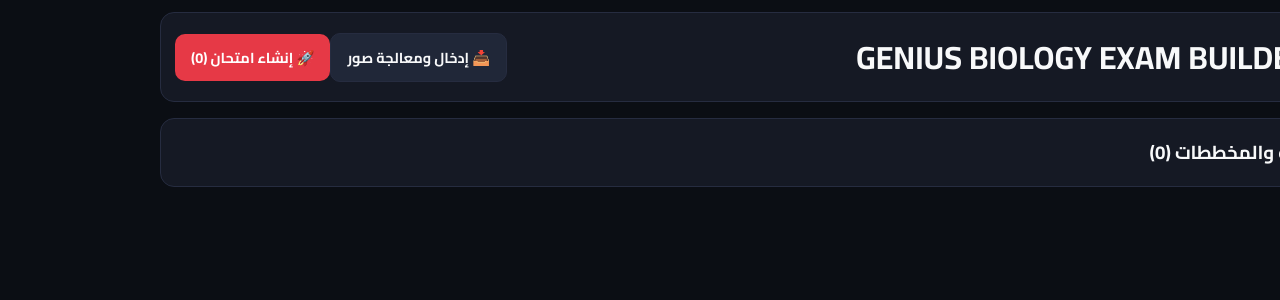
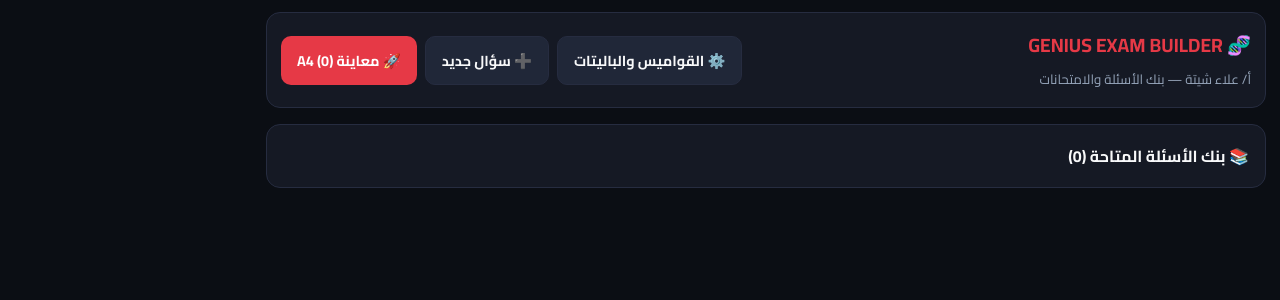
Before and after one commit to geniusbiology1/GENIUS-EXAM-MAKER, a React (Vite) app: page / in a window 1280 px wide. Shown: the top 300 px of the page. Built offline with nearby package versions, Linux system fonts and the light colour scheme.

Commit message:
Update App.jsx

```diff
--- a/src/App.jsx
+++ b/src/App.jsx
@@ -1,63 +1,76 @@
 import React, { useState, useEffect } from 'react';
 import { dbOperations } from './db/database';
-import FileImportModal from './components/FileImportModal';
+import QuestionFormModal from './components/QuestionFormModal';
+import SettingsModal from './components/SettingsModal';
 import ExamPreview from './components/ExamPreview';
 import './styles/global.css';
 
 export default function App() {
-  const [currentView, setCurrentView] = useState('questions');
+  const [view, setView] = useState('questions');
   const [questions, setQuestions] = useState([]);
-  const [selectedQuestions, setSelectedQuestions] = useState([]);
-  const [showImport, setShowImport] = useState(false);
+  const [selectedIds, setSelectedIds] = useState([]);
+  const [showQuestionModal, setShowQuestionModal] = useState(false);
+  const [showSettingsModal, setShowSettingsModal] = useState(false);
 
-  const [branding] = useState({
-    teacherName: 'أ/ علاء شيتة',
-    subjectName: 'الأحياء للثانوية العامة',
-    centerName: 'GENIUS BIOLOGY CENTER',
-  });
+  useEffect(() => { loadQuestions(); }, []);
 
-  useEffect(() => { loadData(); }, []);
-
-  const loadData = async () => {
-    const qList = await dbOperations.getAll('questions');
-    setQuestions(qList || []);
+  const loadQuestions = async () => {
+    const list = await dbOperations.getAll('questions');
+    setQuestions(list || []);
   };
 
   return (
-    <div>
+    <div className="container">
       <header className="app-header no-print">
-        <h1>🧬 GENIUS BIOLOGY EXAM BUILDER V3</h1>
         <div>
-          <button className="btn btn-secondary" onClick={() => setShowImport(true)}>📥 إدخال ومعالجة صور</button>
-          <button className="btn btn-primary" onClick={() => setCurrentView('preview')}>🚀 إنشاء امتحان ({selectedQuestions.length})</button>
+          <h2 style={{ fontSize: '1.2rem', color: 'var(--theme-primary)' }}>🧬 GENIUS EXAM BUILDER</h2>
+          <small style={{ color: 'var(--text-secondary)' }}>أ/ علاء شيتة — بنك الأسئلة والامتحانات</small>
+        </div>
+        <div style={{ display: 'flex', gap: '8px', flexWrap: 'wrap' }}>
+          <button className="btn btn-secondary" onClick={() => setShowSettingsModal(true)}>⚙️ القواميس والباليتات</button>
+          <button className="btn btn-secondary" onClick={() => setShowQuestionModal(true)}>➕ سؤال جديد</button>
+          <button className="btn btn-primary" disabled={selectedIds.length === 0} onClick={() => setView('preview')}>
+            🚀 معاينة A4 ({selectedIds.length})
+          </button>
         </div>
       </header>
 
-      {currentView === 'questions' ? (
+      {view === 'questions' ? (
         <main>
-          <div className="card"><h3>📚 بنك الأسئلة والمخططات ({questions.length})</h3></div>
+          <div className="card" style={{ display: 'flex', justifyContent: 'space-between', alignItems: 'center' }}>
+            <h4>📚 بنك الأسئلة المتاحة ({questions.length})</h4>
+          </div>
+
           {questions.map((q) => {
-            const isSelected = selectedQuestions.includes(q.id);
+            const isSelected = selectedIds.includes(q.id);
             return (
-              <div key={q.id} className="card" style={{ display: 'flex', justifyContent: 'space-between', alignItems: 'center' }}>
+              <div key={q.id} className="card" style={{ display: 'flex', justifyContent: 'space-between', alignItems: 'center', gap: '10px' }}>
                 <div>
-                  <p style={{ fontWeight: 'bold' }}>{q.text}</p>
-                  {q.image && <small style={{ color: 'var(--accent-gold)' }}>🖼️ يحتوي رسم توضيحي</small>}
+                  <div style={{ fontSize: '0.8rem', color: 'var(--text-secondary)', marginBottom: '4px' }}>
+                    📌 {q.chapter} ➔ {q.lesson}
+                  </div>
+                  <p style={{ fontWeight: 700 }}>{q.text}</p>
                 </div>
-                <button className={`btn ${isSelected ? 'btn-primary' : 'btn-secondary'}`} onClick={() => {
-                  setSelectedQuestions(isSelected ? selectedQuestions.filter(id => id !== q.id) : [...selectedQuestions, q.id]);
-                }}>
-                  {isSelected ? '✓ محدد' : '+ إضافة'}
+                <button
+                  className={`btn ${isSelected ? 'btn-primary' : 'btn-secondary'}`}
+                  onClick={() => setSelectedIds(isSelected ? selectedIds.filter(id => id !== q.id) : [...selectedIds, q.id])}
+                >
+                  {isSelected ? '✓ محدد' : '+ تحديد'}
                 </button>
               </div>
             );
           })}
         </main>
       ) : (
-        <ExamPreview exam={{ title: 'اختبار الأحياء' }} questions={questions.filter(q => selectedQuestions.includes(q.id))} branding={branding} onBack={() => setCurrentView('questions')} />
+        <ExamPreview
+          exam={{ title: 'اختبار الأحياء' }}
+          questions={questions.filter(q => selectedIds.includes(q.id))}
+          onBack={() => setView('questions')}
+        />
       )}
 
-      {showImport && <FileImportModal onClose={() => setShowImport(false)} onImportSuccess={() => { setShowImport(false); loadData(); }} />}
+      {showQuestionModal && <QuestionFormModal onClose={() => setShowQuestionModal(false)} onSuccess={loadQuestions} />}
+      {showSettingsModal && <SettingsModal onClose={() => setShowSettingsModal(false)} onSave={loadQuestions} />}
     </div>
   );
 }
```
